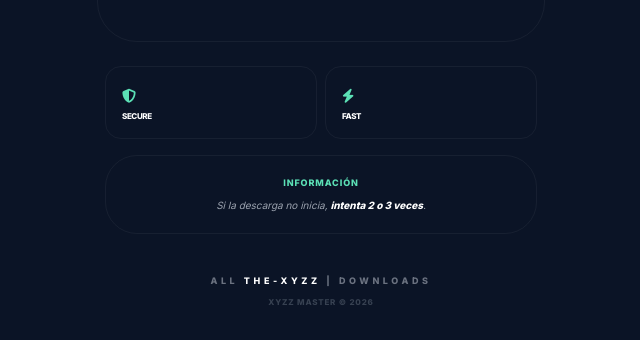
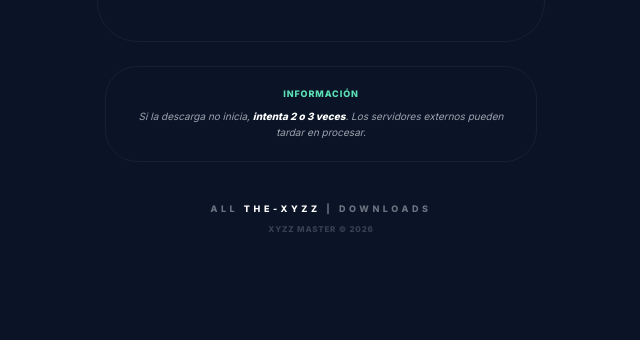
Before and after one commit to dev-fedexz/web, a website: page index.html in a window 1280 px wide. Shown: the part 587-927 px from the top of the page, without its empty margins (319-959 px from the left). After the commit the page ends 854 px from the top, so only its background shows below. Drawn offline with nearby package versions, Linux system fonts and the light colour scheme.

Commit message:
Update index.html

```diff
--- a/index.html
+++ b/index.html
@@ -98,26 +98,15 @@
         <div id="results" class="flex gap-3 overflow-x-auto pb-2 scroll-smooth"></div>
     </div>
 
-    <div class="max-w-md w-full px-2">
-        <div class="flex gap-2 mb-4">
-            <div class="flex-1 bg-card/40 p-4 rounded-2xl border border-white/5">
-                <i class="fa-solid fa-shield-halved neon-accent mb-1 text-sm"></i>
-                <p class="text-[8px] font-bold uppercase tracking-tighter">Secure</p>
-            </div>
-            <div class="flex-1 bg-card/40 p-4 rounded-2xl border border-white/5">
-                <i class="fa-solid fa-bolt neon-accent mb-1 text-sm"></i>
-                <p class="text-[8px] font-bold uppercase tracking-tighter">Fast</p>
-            </div>
-        </div>
-
-        <div class="bg-card/20 p-5 rounded-[2rem] border border-white/5 text-center mb-6">
+    <div class="max-w-md w-full px-2 text-center">
+        <div class="bg-card/20 p-5 rounded-[2rem] border border-white/5 mb-6">
             <h3 class="text-[9px] font-bold neon-accent uppercase tracking-widest mb-2">Información</h3>
             <p class="text-gray-400 text-[10px] leading-relaxed italic">
-                Si la descarga no inicia, <span class="text-white font-bold">intenta 2 o 3 veces</span>.
+                Si la descarga no inicia, <span class="text-white font-bold">intenta 2 o 3 veces</span>. Los servidores externos pueden tardar en procesar.
             </p>
         </div>
 
-        <div class="text-center py-4">
+        <div class="py-4">
             <p class="text-[9px] text-gray-500 font-bold tracking-[0.4em] uppercase">
                 All <a href="https://github.com/the-xyzz" target="_blank" class="text-white hover:neon-accent transition-colors duration-300">the-xyzz</a> | downloads
             </p>
@@ -175,13 +164,13 @@
                 data.forEach(v => {
                     const videoUrl = v.media.no_watermark;
                     grid.innerHTML += `
-                        <div class="video-item bg-black rounded-[2rem] overflow-hidden border border-white/5 flex-shrink-0 flex flex-col relative group">
+                        <div class="video-item bg-black rounded-[2rem] overflow-hidden border border-white/5 flex-shrink-0 flex flex-col relative group shadow-lg">
                             <video class="w-full h-full" controls preload="none" poster="${v.cover}">
                                 <source src="${videoUrl}" type="video/mp4">
                             </video>
                             <div class="absolute bottom-2 left-2 right-2">
                                  <a href="/api/proxy?url=${encodeURIComponent(videoUrl)}"
-                                    class="btn-neon text-[8px] py-1.5 rounded-xl font-black text-center block uppercase shadow-2xl btn-click">
+                                    class="btn-neon text-[8px] py-2 rounded-xl font-black text-center block uppercase shadow-2xl btn-click">
                                     Descargar
                                  </a>
                             </div>
```
